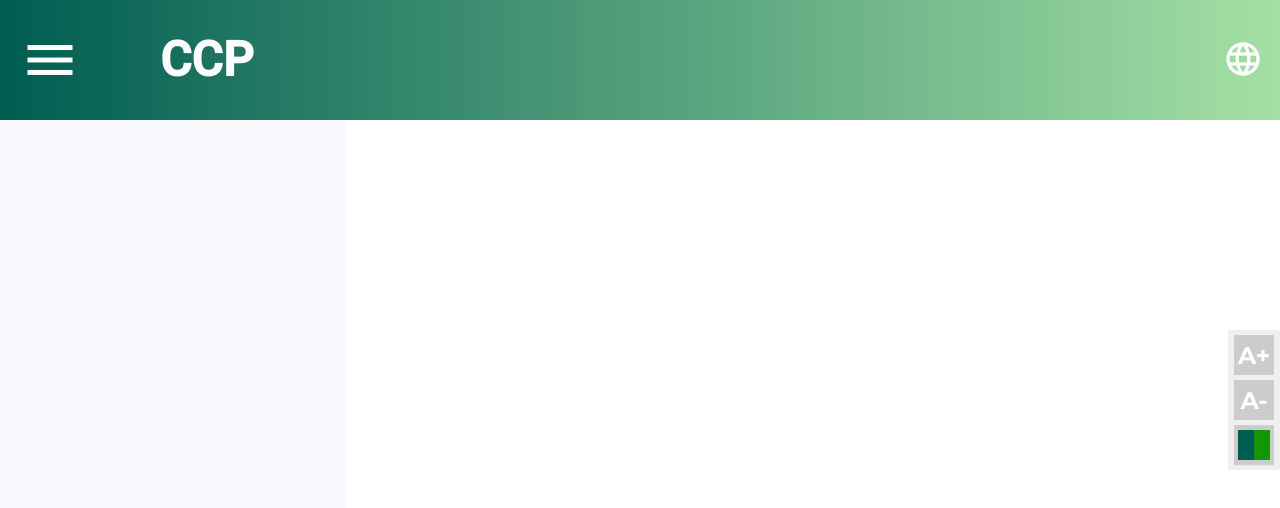
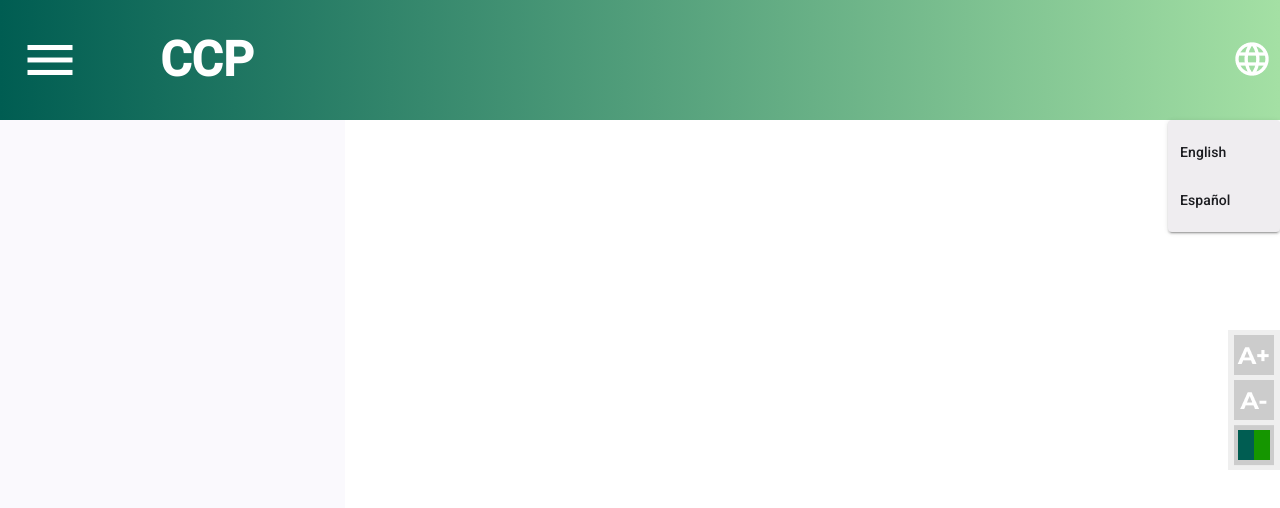
Before and after one commit to f-munozg/MISW4501-G5-Web, an Angular app: page /menu in a window 1280 px wide. Both pictures are taken after a click on the button 1243 px from the left and 60 px from the top of the page. Shown: the top 508 px of the page. Built offline with nearby package versions, Linux system fonts and the light colour scheme.

Commit message:
016 - Se agrega la opción de cambio de idioma como un mat-menu

```diff
--- a/src/app/material/material.module.ts
+++ b/src/app/material/material.module.ts
@@ -8,6 +8,7 @@ import { MatToolbarModule } from '@angular/material/toolbar';
 import { MatListModule } from '@angular/material/list';
 import { MatIconModule } from '@angular/material/icon';
 import { MatDialogModule } from '@angular/material/dialog';
+import { MatMenuModule } from '@angular/material/menu'
 
 const materialModules = [
   MatFormFieldModule,
@@ -17,7 +18,8 @@ const materialModules = [
   MatToolbarModule,
   MatListModule,
   MatIconModule,
-  MatDialogModule
+  MatDialogModule,
+  MatMenuModule
 ]
 
 @NgModule({
--- a/src/app/shared/header/header.component.css
+++ b/src/app/shared/header/header.component.css
@@ -27,9 +27,16 @@
     margin-left: 100px;
 }
 
+.internationalizationContainer {
+    position: absolute;
+    right: 20px;
+    height: 100%;
+    display: flex;
+    align-items: center;
+  }
+
 .internationalization{
     display: flex;
-    position: absolute;
     height: 100% !important;
     align-items: center;
     width: 40px;
@@ -39,7 +46,11 @@
 .internationalizationBtn{
     background-color: transparent;
     border: none;
-    top: 50%;
+    display: flex;
+    align-items: center;
+    justify-content: center;
+    width: 100%;
+    height: 100%;
 }
 
 .sidenavBtn{
@@ -55,12 +66,3 @@
         width: 60px !important
     }
 }
-
-.top-right-dialog {
-    .mat-dialog-container {
-      width: 80px !important;
-      min-width: 80px !important;
-      max-width: 80px !important;
-      padding: 0 !important;
-    }
-  }
--- a/src/app/shared/header/header.component.html
+++ b/src/app/shared/header/header.component.html
@@ -3,7 +3,17 @@
     <mat-icon>menu</mat-icon>
   </button>
   <h2>CCP</h2>
-  <div class="internationalization">
-    <button type="button" class="internationalizationBtn"> <img src="../../../assets/icons/InternationalizationButton_icon.png"></button>
+  <div class="internationalizationContainer">
+    <div class="internationalization">
+      <button mat-button class="internationalizationBtn" [matMenuTriggerFor]="languageMenu">
+        <img src="../../../assets/icons/InternationalizationButton_icon.png">
+      </button>
+
+      <mat-menu #languageMenu="matMenu" class="languageMenu">
+        <button mat-menu-item (click)="selectLanguage('en')">English</button>
+        <button mat-menu-item (click)="selectLanguage('es')">Español</button>
+      </mat-menu>
+    </div>
   </div>
+
 </div>
--- a/src/app/shared/header/header.component.ts
+++ b/src/app/shared/header/header.component.ts
@@ -1,6 +1,5 @@
 import { Component, OnInit, Output, EventEmitter } from '@angular/core';
 import { MaterialModule } from 'src/app/material/material.module';
-import { MatDialog } from '@angular/material/dialog';
 
 @Component({
   selector: 'app-header',
@@ -12,7 +11,22 @@ export class HeaderComponent implements OnInit {
 
   @Output() toggleSidenav = new EventEmitter<void>();
 
-  constructor(private dialog: MatDialog) { }
+  selectLanguage(lang: string) {
+    console.log('Selected language:', lang);
+    // Falta agregar la lógica de internacionalización aqui.
+  }
+
+  isMenuOpen = false;
+
+  onMenuOpened() {
+    this.isMenuOpen = true;
+  }
+
+  onMenuClosed() {
+    this.isMenuOpen = false;
+  }
+
+  constructor() { }
 
   ngOnInit() {
   }
```
